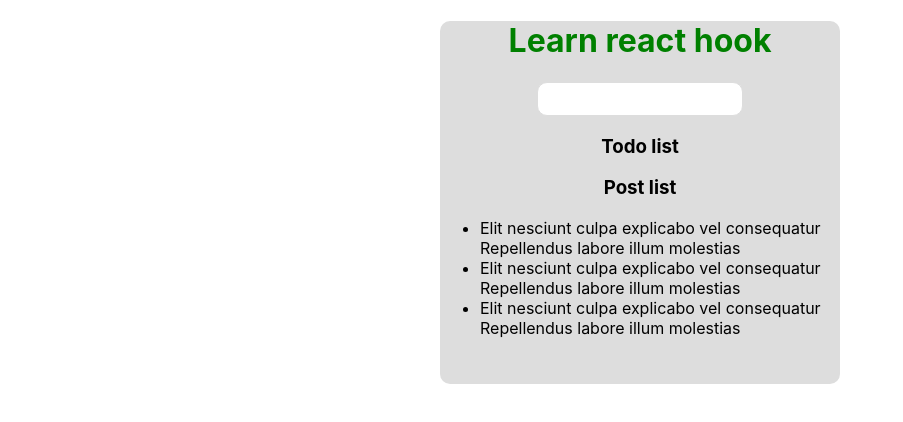
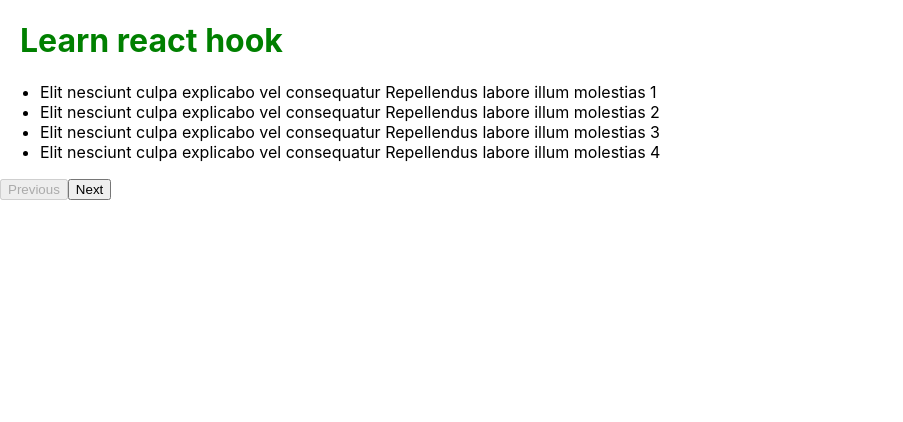
Before and after one commit to thevan96/learn-react-hook, a React (Create React App) app: page / in a window 1280 px wide. Shown: the top 422 px of the page, without its empty margins (0-903 px from the left). Built offline with nearby package versions, Linux system fonts and the light colour scheme; data requests are answered from the project's data file.

Commit message:
Pagination

```diff
--- a/db.json
+++ b/db.json
@@ -2,43 +2,47 @@
   "posts": [
     {
       "id": 1,
-      "title": "Elit nesciunt culpa explicabo vel consequatur Repellendus labore illum molestias"
+      "title": "Elit nesciunt culpa explicabo vel consequatur Repellendus labore illum molestias 1"
     },
     {
       "id": 2,
-      "title": "Elit nesciunt culpa explicabo vel consequatur Repellendus labore illum molestias"
+      "title": "Elit nesciunt culpa explicabo vel consequatur Repellendus labore illum molestias 2"
     },
     {
       "id": 3,
-      "title": "Elit nesciunt culpa explicabo vel consequatur Repellendus labore illum molestias"
+      "title": "Elit nesciunt culpa explicabo vel consequatur Repellendus labore illum molestias 3"
     },
     {
       "id": 4,
-      "title": "Elit nesciunt culpa explicabo vel consequatur Repellendus labore illum molestias"
+      "title": "Elit nesciunt culpa explicabo vel consequatur Repellendus labore illum molestias 4"
     },
     {
       "id": 5,
-      "title": "Elit nesciunt culpa explicabo vel consequatur Repellendus labore illum molestias"
+      "title": "Elit nesciunt culpa explicabo vel consequatur Repellendus labore illum molestias 5"
     },
     {
       "id": 6,
-      "title": "Elit nesciunt culpa explicabo vel consequatur Repellendus labore illum molestias"
+      "title": "Elit nesciunt culpa explicabo vel consequatur Repellendus labore illum molestias 6"
     },
     {
       "id": 7,
-      "title": "Elit nesciunt culpa explicabo vel consequatur Repellendus labore illum molestias"
+      "title": "Elit nesciunt culpa explicabo vel consequatur Repellendus labore illum molestias 7"
     },
     {
       "id": 8,
-      "title": "Elit nesciunt culpa explicabo vel consequatur Repellendus labore illum molestias"
+      "title": "Elit nesciunt culpa explicabo vel consequatur Repellendus labore illum molestias 8"
     },
     {
       "id": 9,
-      "title": "Elit nesciunt culpa explicabo vel consequatur Repellendus labore illum molestias"
+      "title": "Elit nesciunt culpa explicabo vel consequatur Repellendus labore illum molestias 9"
     },
     {
       "id": 10,
-      "title": "Elit nesciunt culpa explicabo vel consequatur Repellendus labore illum molestias"
+      "title": "Elit nesciunt culpa explicabo vel consequatur Repellendus labore illum molestias 10"
+    },
+    {
+      "id": 11,
+      "title": "Elit nesciunt culpa explicabo vel consequatur Repellendus labore illum molestias 11"
     }
   ]
 }
--- a/src/App.js
+++ b/src/App.js
@@ -1,27 +1,30 @@
 import React, { useState, useEffect } from "react";
 import "./App.scss";
 
-import TodoList from "./components/TodoList/TodoList";
-import TodoForm from "./components/TodoForm/TodoForm";
+// import TodoList from "./components/TodoList/TodoList";
+// import TodoForm from "./components/TodoForm/TodoForm";
+
 import PostList from "./components/PostList/PostList";
-
-const uuid = () => {
-  const temp_url = URL.createObjectURL(new Blob());
-  const uuid = temp_url.toString();
-  URL.revokeObjectURL(temp_url);
-  return uuid.substr(uuid.lastIndexOf("/") + 1);
-};
+import Pagination from "./components/Pagination/Pagination";
+import { objectQueryStringParameter } from "./Utils";
 
 const App = () => {
-  const [todoList, setTodoList] = useState(() =>
-    JSON.parse(localStorage.getItem("newTodos") ?? "[]")
-  );
+  // const [todoList, setTodoList] = useState(() =>
+  //   JSON.parse(localStorage.getItem("newTodos") ?? "[]")
+  // );
 
   const [postList, setPostList] = useState([]);
+  const [pagination, setPagination] = useState({
+    _page: 1,
+    _limit: 4
+  });
+
   useEffect(() => {
     const fetchPosts = async () => {
       try {
-        const url = "http://localhost:3001/posts?_page=3&_limit=3";
+        const queryString = objectQueryStringParameter(pagination);
+        console.log("queryString", queryString);
+        const url = `http://localhost:3001/posts?${queryString}`;
         const response = await fetch(url);
         const posts = await response.json();
         setPostList(posts);
@@ -30,30 +33,38 @@ const App = () => {
       }
     };
     fetchPosts();
-  }, []);
+  }, [pagination]);
 
-  const handleOnClick = todo => {
-    const indexTodo = todoList.findIndex(e => e.id === todo.id);
-    if (indexTodo >= 0) {
-      const todos = [...todoList];
-      todos.splice(indexTodo, 1);
-      setTodoList(todos);
-      localStorage.setItem("newTodos", JSON.stringify(todos));
-    }
+  const handleOnChangPage = newPage => {
+    setPagination({
+      ...pagination,
+      _page: newPage
+    });
   };
 
-  const handleOnSubmit = value => {
-    const newTodos = [...todoList, { id: uuid(), name: value }];
-    setTodoList(newTodos);
-    localStorage.setItem("newTodos", JSON.stringify(newTodos));
-  };
+  // const handleOnClick = todo => {
+  //   const indexTodo = todoList.findIndex(e => e.id === todo.id);
+  //   if (indexTodo >= 0) {
+  //     const todos = [...todoList];
+  //     todos.splice(indexTodo, 1);
+  //     setTodoList(todos);
+  //     localStorage.setItem("newTodos", JSON.stringify(todos));
+  //   }
+  // };
+
+  // const handleOnSubmit = value => {
+  //   const newTodos = [...todoList, { id: uuid(), name: value }];
+  //   setTodoList(newTodos);
+  //   localStorage.setItem("newTodos", JSON.stringify(newTodos));
+  // };
 
   return (
     <div className="app">
       <h1>Learn react hook</h1>
-      <TodoForm onSubmit={handleOnSubmit} />
-      <TodoList todos={todoList} onTodoClick={handleOnClick} />
+      {/* <TodoForm onSubmit={handleOnSubmit} /> */}
+      {/* <TodoList todos={todoList} onTodoClick={handleOnClick} /> */}
       <PostList postList={postList} />
+      <Pagination pagination={pagination} onChangePage={handleOnChangPage} />
     </div>
   );
 };
--- a/src/App.scss
+++ b/src/App.scss
@@ -1,6 +1,4 @@
 .app {
-  background-color: #ddd;
-  width: 400px;
   height: 100%;
   padding-bottom: 30px;
   position: relative;
@@ -10,5 +8,5 @@
 
 h1 {
   color: green;
-  text-align: center;
+  margin-left: 20px;
 }
--- /dev/null
+++ b/src/Utils.js
@@ -0,0 +1,17 @@
+export const uuid = () => {
+  const temp_url = URL.createObjectURL(new Blob());
+  const uuid = temp_url.toString();
+  URL.revokeObjectURL(temp_url);
+  return uuid.substr(uuid.lastIndexOf("/") + 1);
+};
+
+export const objectQueryStringParameter = object => {
+  if (object) {
+    const str = Object.keys(object)
+      .map(key => `${key}=${object[key]}`)
+      .join("&");
+    return str;
+  } else {
+    throw new Error("parameter is required");
+  }
+};
--- /dev/null
+++ b/src/components/Pagination/Pagination.js
@@ -0,0 +1,43 @@
+import React from "react";
+import PropTypes from "prop-types";
+
+import "./Pagination.style.scss";
+
+const Pagination = props => {
+  const { pagination, onChangePage } = props;
+  const { _page, _limit } = pagination;
+  const _totalRow = 11;
+
+  const totalPage = Math.ceil(_totalRow / _limit);
+
+  const handleOnChangPage = page => () => {
+    if (onChangePage) {
+      onChangePage(page);
+    }
+  };
+
+  return (
+    <div className="pagination">
+      <button disabled={_page <= 1} onClick={handleOnChangPage(_page - 1)}>
+        Previous
+      </button>
+      <button
+        disabled={_page >= totalPage}
+        onClick={handleOnChangPage(_page + 1)}
+      >
+        Next
+      </button>
+    </div>
+  );
+};
+
+Pagination.propTypes = {
+  pagination: PropTypes.object.isRequired,
+  onChangePage: PropTypes.func
+};
+
+Pagination.defaultProps = {
+  onChangePage: null
+};
+
+export default Pagination;
--- /dev/null
+++ b/src/components/Pagination/Pagination.style.scss
@@ -0,0 +1,7 @@
+li {
+  cursor: pointer;
+}
+
+li:hover {
+  color: green;
+}
--- a/src/components/PostList/PostList.js
+++ b/src/components/PostList/PostList.js
@@ -5,9 +5,6 @@ const PostList = props => {
   const { postList } = props;
   return (
     <div className="post-list">
-      <h3 style={{
-        textAlign: 'center',
-      }}>Post list</h3>
       <ul>
         {postList.map(post => (
           <li key={post.id}>{post.title}</li>
```
